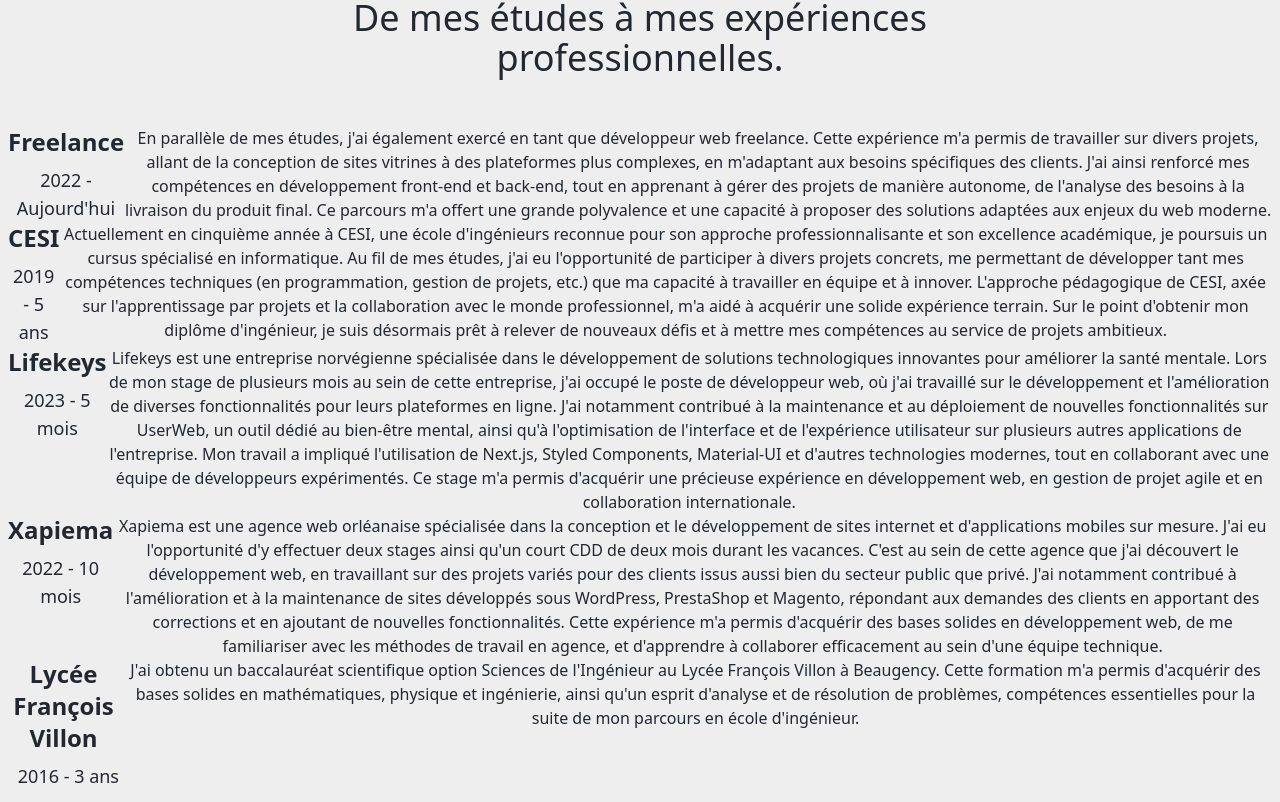
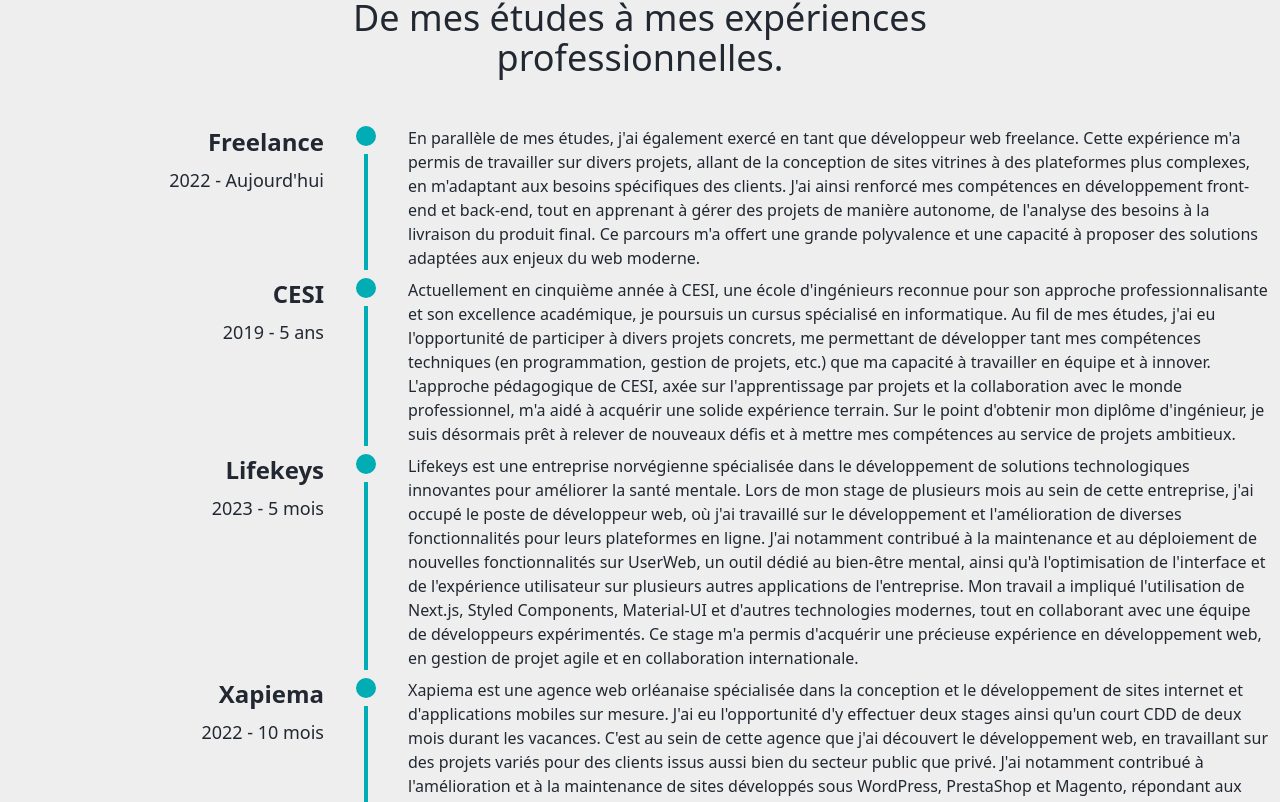
Before and after one commit to antoinefavereau/portfolio, a Next.js app: page / in a window 1280 px wide. Shown: the part 914-1716 px from the top of the page. Built offline with nearby package versions, Linux system fonts and the light colour scheme.

Commit message:
wip journey section

```diff
--- a/app/components/Journey.tsx
+++ b/app/components/Journey.tsx
@@ -19,14 +19,21 @@
         </h2>
         <p className="text-4xl font-medium">{texts.subtitle}</p>
       </div>
-      <div className="flex flex-col">
+      <div className="flex flex-col gap-2">
+        {/* <3 */}
         {journey.map((item, index) => (
           <div key={index} className="flex">
-            <div className="flex flex-col items-end gap-2">
+            <div className="w-1/4 flex flex-col items-end gap-2 shrink-0">
               <h3 className="text-2xl font-bold">{item.title}</h3>
               <p className="text-lg">{item.dates}</p>
             </div>
-            <p>{item.description}</p>
+            <div className="flex flex-col items-center gap-2 px-8">
+              <span className="w-5 h-5 rounded-full bg-primary"></span>
+              <span className="w-1 grow bg-primary"></span>
+            </div>
+            <div>
+              <p className="text-start">{item.description}</p>
+              </div>
           </div>
         ))}
       </div>
```
